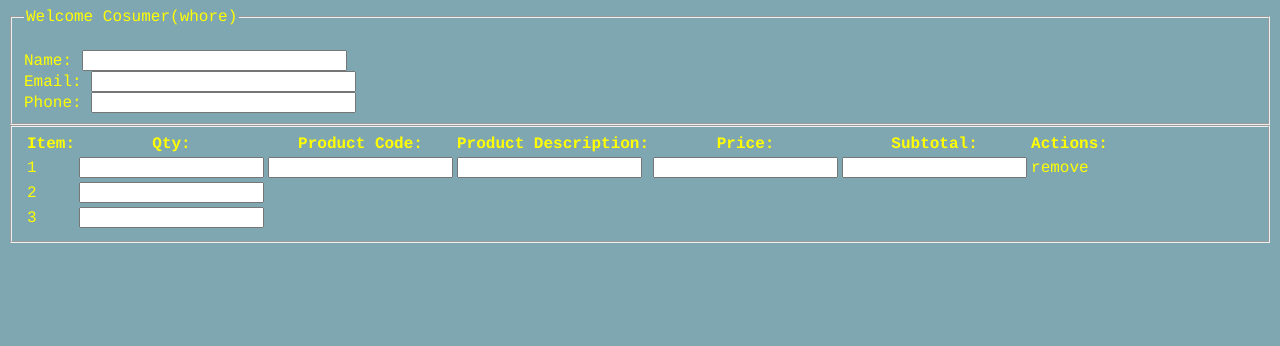
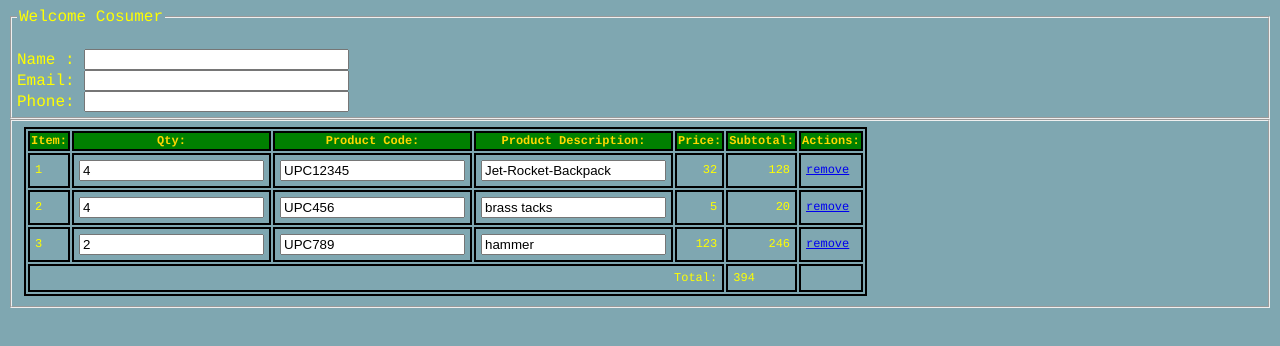
Before and after one commit to bobbybabra/pcg2015_kel, a plain HTML site: page site/cart.html in a window 1280 px wide. Drawn offline with Linux system fonts and the light colour scheme.

Commit message:
kevs html

```diff
--- a/site/cart.html
+++ b/site/cart.html
@@ -10,12 +10,12 @@
 cart
 </title>
 <form method="post">
-<fieldset>
+<fieldset class="welcomeBox">
     <legend>
-        Welcome Cosumer(whore)
+        Welcome Cosumer
     </legend>
     <br>
-        Name:
+        Name :
         <input type="text" id="namebox" size="30">
         <br>
         Email:
@@ -24,11 +24,12 @@ cart
         Phone:
          <input type="text" id="phonebox" size="30">
         <br>
-
+<body>
 </fieldset>
 <fieldset>
-<div><table>
-        <tr>
+<div>
+    <table id="cart-1">
+        <tr class="headerRow">
                 <th>
                     Item:
                 </th>
@@ -50,49 +51,137 @@ cart
                 <th>
                     Actions:
                 </th>
-</div>
+
         </tr>
-        <div><tr>
-            <td>
+
+        <tr class="cart-line" id="lineRow1">
+            <td class="line-number">
                 1
             </td>
-            <td>
-                <input type="number" id="tr1number"
+            <td class="line-quantity" >
+                <input type="number" value="4">
             </td>
-            <td>
-                <input type="text" id="tr1PCode"
+            <td class="line-product-code">
+                <input type="text" id="tr1PCode" value="UPC12345">
             </td>
-            <td>
-                <input type="text" id="tr1PDesc"
+            <td class="line-product-description">
+                <input type="text" id="tr1PDesc" value="Jet-Rocket-Backpack">
             </td>
-            <td>
-                <input type="text" id="tr1Price"
+            <td class="money line-price-each" id="tr1Price">
+                32
             </td>
-            <td>
-                <input type="text" id="subtotal"
+            <td class="money line-subtotal" id="subtotal1">
+                32
             </td>
-            <td>
-                <a>
-                    remove
+            <td class="line-actions">
+                <a
+                    href="#remove">remove
                 </a>
             </td>
         </tr>
-        </div>
-        <tr>
-                <td>
+
+        <tr class="cart-line" id="lineRow2">
+            <td class="line-number">
                 2
             </td>
-                <td>
-                        <input type="number" id="tr2number"
+            <td class="line-quantity">
+                <input type="number" id="tr2number" value="4">
             </td>
+            <td class="line-product-code">
+                <input type="text" id="tr2PCode" value="UPC456">
+            </td>
+            <td class="line-product-description" >
+                <input type="text" id="tr2PDesc" value="brass tacks">
+            </td>
+            <td class="money line-price-each" id="tr2Price">
+                5
+            </td>
+            <td class="money line-subtotal" id="subtotal2">
+                37
+            </td>
+            <td class="line-actions">
+                <a
+                    href="#remove">remove
+                </a>
         </tr>
-        <tr>
-                <td>
+        <tr class="cart-line" id="lineRow3">
+            <td class="line-number">
                 3
             </td>
-                <td>
-                        <input type="number" id="tr3number"
+            <td class="line-quantity">
+                <input type="number" id="tr3number" value="2">
+            </td>
+            <td class="line-product-code" >
+                <input type="text" id="tr3PCode" value="UPC789">
+            </td>
+            <td class="line-product-description">
+                <input type="text" id="tr3PDesc" value="hammer">
+            </td>
+            <td class="money line-price-each">
+                123
+            </td>
+            <td class="money line-subtotal" id="subtotal3">
+                234
+            </td>
+            <td class="line-actions">
+                <a
+                    href="#remove">remove
+                </a>
+        </tr>
+
+    <tr class="cart-line-total" id="lastRow">
+            <td class="line-number" colspan="5" id="totalName" align="right">
+                Total:
+            </td>
+            <td id="cart-total">
+                456
+            </td>
+            <td class="line-actions">
+                    &nbsp;
             </td>
     </tr>
 </table>
 </fieldset>
+</div>
+<script>
+
+    document.addEventListener("DOMContentLoaded", function () {
+
+        var table = document.getElementById("cart-1");
+        var lines = table.getElementsByClassName("cart-line")
+        var line_count = lines.length;
+
+
+        var getTotal = function () {
+            var total = 0;
+
+            for (var i = 0; i < line_count; i++) {
+                var line = lines[i];
+
+                var qty = line.getElementsByClassName("line-quantity")[0];
+                var quantity = parseFloat(qty.getElementsByTagName("input")[0].value);
+
+                var price = parseFloat(line.getElementsByClassName("line-price-each")[0].innerHTML);
+                var subtotalElement = line.getElementsByClassName("line-subtotal")[0];
+
+                var subTotal = quantity * price;
+                subtotalElement.innerHTML = subTotal;
+                total += subTotal;
+            }
+            var totalElement = document.getElementById("cart-total");
+            totalElement.innerHTML = total;
+        };
+
+        for (var c = 0; c < line_count; c++) {
+            var line = lines[c];
+            var quantityElement = line.getElementsByTagName("input")[0];
+            quantityElement.addEventListener("change", function () {
+                getTotal();
+            });
+        }
+        getTotal();
+    });
+
+</script>
+</body>
+</html>
--- a/site/styles.css
+++ b/site/styles.css
@@ -25,4 +25,30 @@ li.homelink {
 	border:10px;
 	color:black;
 }
+.welcomeBox {
+	padding: 5px;
+	background-color: light grey;
+}
+table, th, td {
+	font-size: 12px;
+	border: 2px solid black;
+}
+th {
+	background-color: green;
+	color: gold;
+}
+td {
+	padding: 5px;
+}
+tr.even {
+	background-color:pink;
+}
+.money {
+	text-align: right;
+}
+.totalRow {
+	background-color: #FF9966;
+	color: black;
+	text-align: right;
+}
 a:hover{color: white}
```
Also changed, not shown: site/kevin.html (added, +159 -0 lines). Lines whose indentation alone changed are shown as unchanged.
